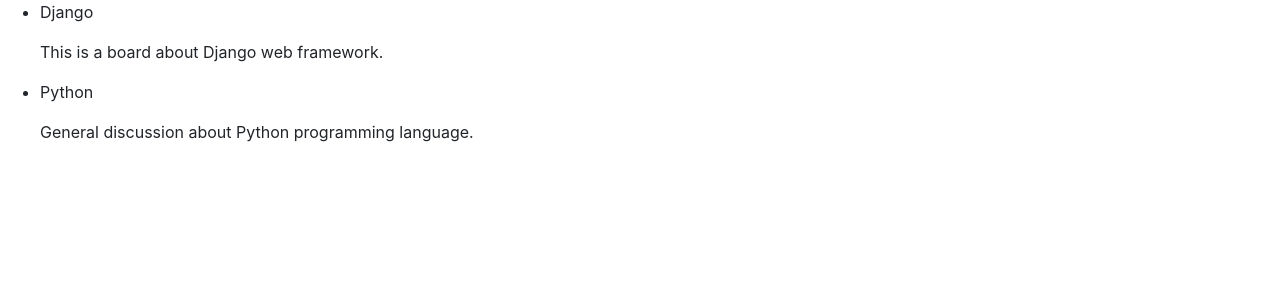
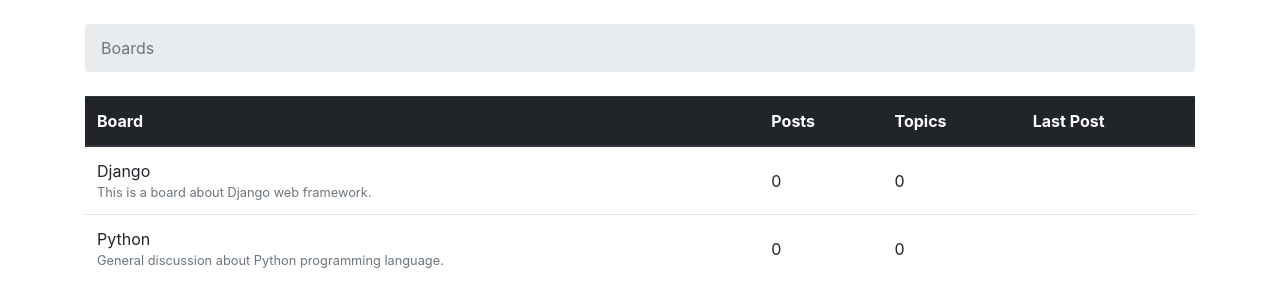
Before and after one commit to babu-thomas/forum-site, a Django app: page / in a window 1280 px wide. Shown: the top 307 px of the page. Run offline with Django 3.2, Linux system fonts and the light colour scheme; data comes from the database, SQL or seed files in the repository; some libraries are stand-ins or nearby versions.

Commit message:
Style homepage using bootstrap

```diff
--- a/templates/home.html
+++ b/templates/home.html
@@ -3,12 +3,34 @@
 {% block title %}All boards{% endblock %}
 
 {% block content %}
-<ul>
-    {% for board in object_list %}
-        <li>
-            <p>{{ board.name }}</p>
-            <p>{{ board.description }}</p>
-        </li>
-    {% endfor %}
-</ul>
+<div class="container">
+    <ol class="breadcrumb my-4">
+        <li class="breadcrumb-item active">Boards</li>
+    </ol>
+    <table class="table">
+        <thead class="thead-dark">
+            <tr>
+                <th>Board</th>
+                <th>Posts</th>
+                <th>Topics</th>
+                <th>Last Post</th>
+            </tr>
+        </thead>
+        <tbody>
+            {% for board in object_list %}
+                <tr>
+                    <td>
+                        {{ board.name }}
+                        <small class="text-muted d-block">
+                            {{ board.description }}
+                        </small>
+                    </td>
+                    <td class="align-middle">0</td>
+                    <td class="align-middle">0</td>
+                    <td></td>
+                </tr>
+            {% endfor %}
+        </tbody>
+    </table>
+</div>
 {% endblock %}
```
